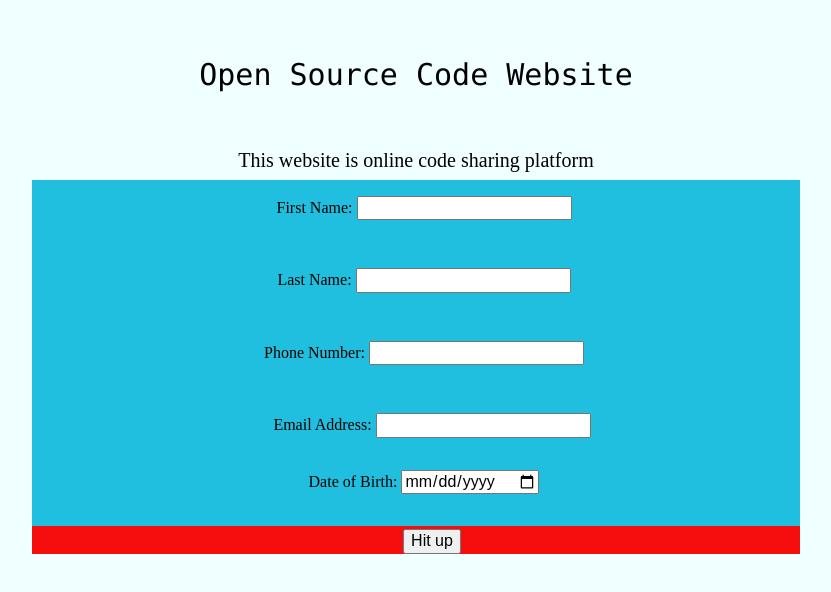
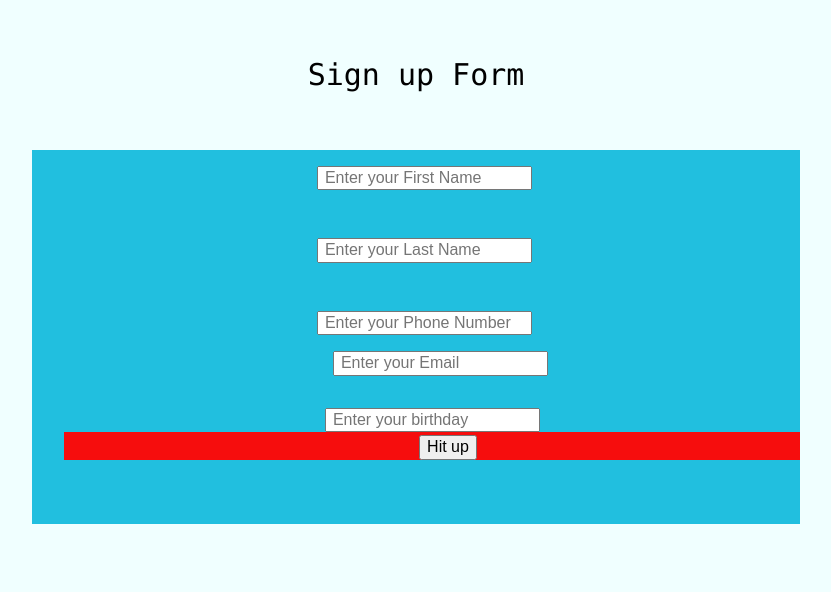
Before and after one commit to tdalal17/ITMD-362-Project1, a plain HTML site: page index.html in a window 1280 px wide. Shown: the whole page, without its empty margins (224-1055 px from the left). Drawn offline with Linux system fonts and the light colour scheme.

Commit message:
made more clear code to read

```diff
--- a/index.html
+++ b/index.html
@@ -10,25 +10,27 @@
 </head>
 <body>
 <main>
-<h1 id="community">Open Source Code Website</h1>
-<p id="des">This website is online code sharing platform </p>
+<h1 id="community">Sign up Form</h1>
   <form method="get" action="#null" autocomplete="on">
   <ol>
     <div id="First">
-      <label>First Name: <input type="text" name="first_name_field"></label>
+      <label for="First Name"></label>
+      <input type="text" name="" id="Username" placeholder=" Enter your First Name">
    </div>
    <div id="Last">
-      <label>Last Name: <input type="text" name="last_name_field"></label>
+      <label for="Last Name"></label>
+      <input type="text" name="" id="Username" placeholder=" Enter your Last Name">
    </div>
    <div id="Phone">
-      <label>Phone Number: <input type="text" name="phone_field"></label>
-   </div>
+      <label for="Phone Number"></label>
+      <input type="text" name="" id="Username" placeholder=" Enter your Phone Number">
    <div id="Email">
-      <label>Email Address: <input type="text" name="email_field"></label>
+      <label for="Email"></label>
+      <input type="text" name="" id="Username" placeholder=" Enter your Email">
    </div>
    <div id="birthday">
-      <label>Date of Birth: <input type="date" name="birthday"></label>
-   </div>
+      <label for="birthday"></label>
+      <input type="text" name="" id="Username" placeholder=" Enter your birthday">
    <div id="submit">
       <input type="submit" value="Hit up">
    </div>
```
